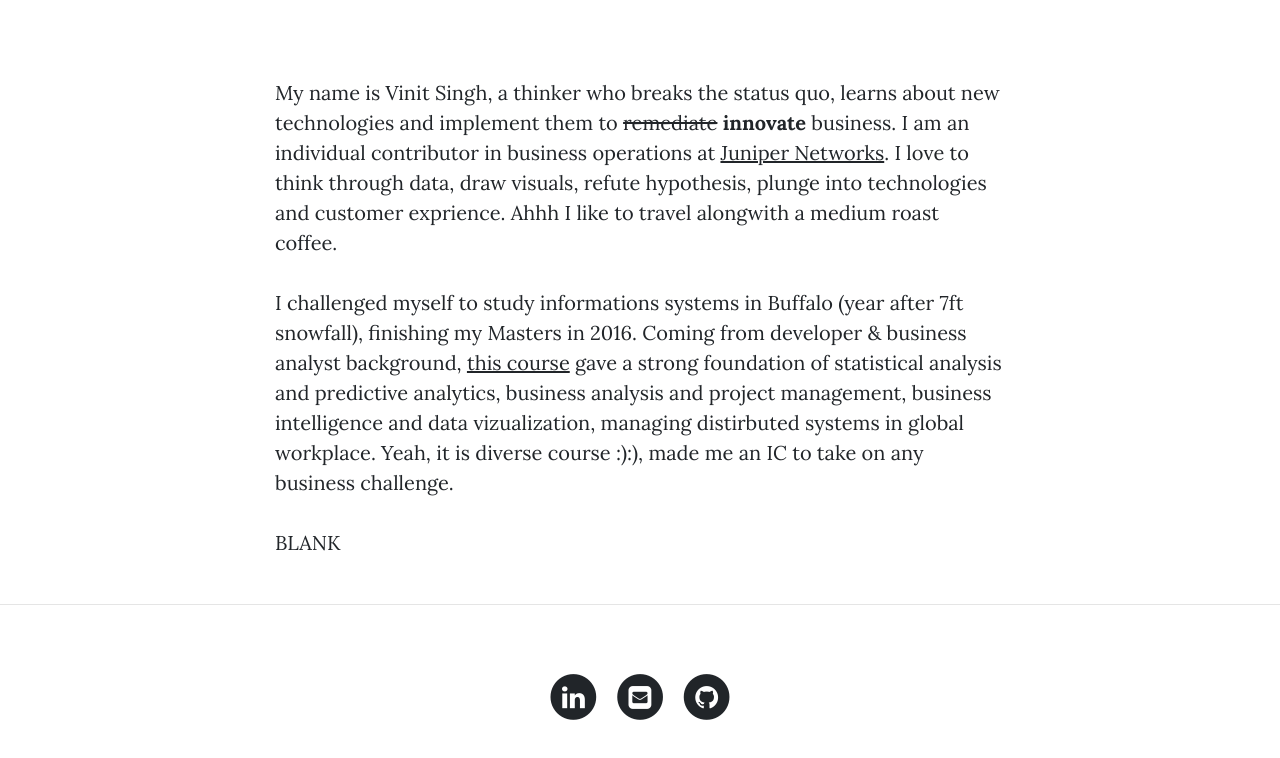
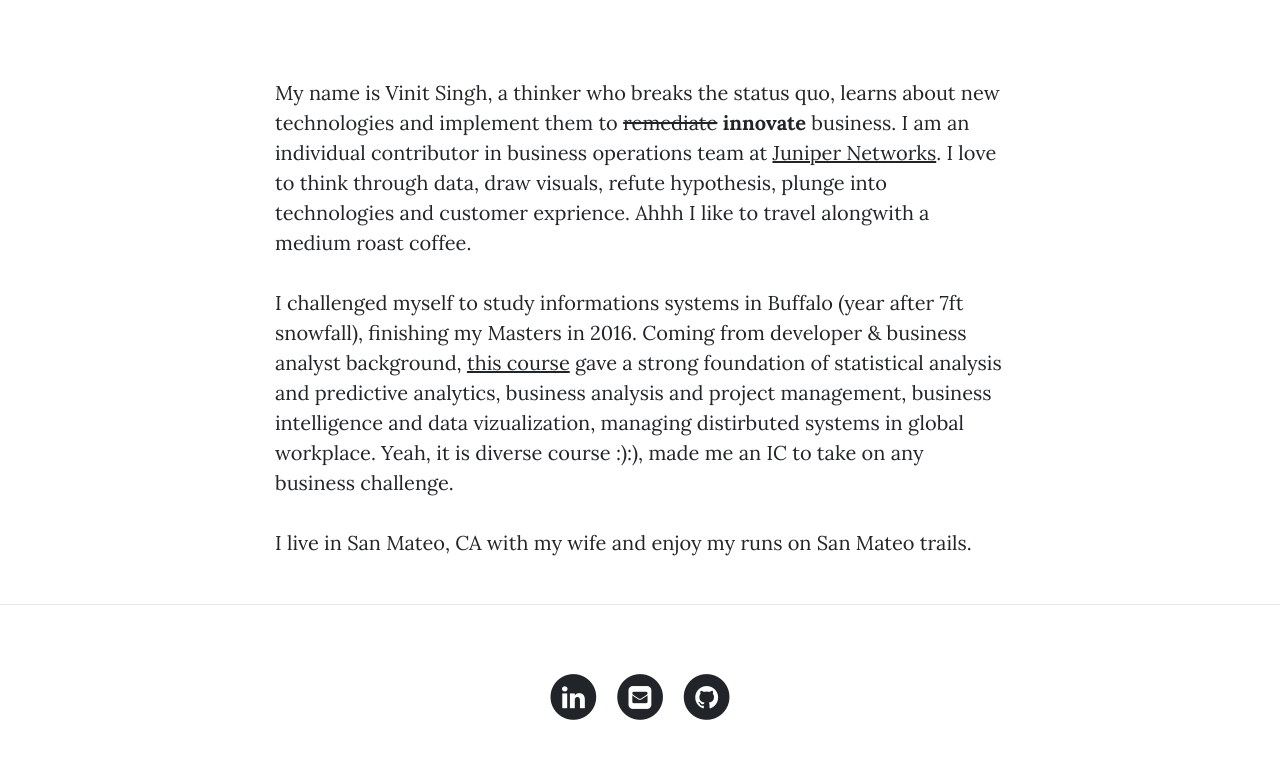
Before and after one commit to vinitsingh44/blog, a plain HTML site: page about.html in a window 1280 px wide. Shown: the part 506-1264 px from the top of the page. Drawn offline with nearby package versions, Linux system fonts and the light colour scheme.

Commit message:
Merge the recent changes

```diff
--- a/about.html
+++ b/about.html
@@ -70,9 +70,9 @@
     <div class="container">
       <div class="row">
         <div class="col-lg-8 col-md-10 mx-auto">
-          <p>My name is Vinit Singh, a thinker who breaks the status quo, learns about new technologies and implement them to <s>remediate</s> <b>innovate</b> business. I am an individual contributor in business operations at <a href="https://www.juniper.net/us/en/">Juniper Networks</a>. I love to think through data, draw visuals, refute hypothesis, plunge into technologies and customer exprience. Ahhh I like to travel alongwith a medium roast coffee.</p>
+          <p>My name is Vinit Singh, a thinker who breaks the status quo, learns about new technologies and implement them to <s>remediate</s> <b>innovate</b> business. I am an individual contributor in business operations team at <a href="https://www.juniper.net/us/en/">Juniper Networks</a>. I love to think through data, draw visuals, refute hypothesis, plunge into technologies and customer exprience. Ahhh I like to travel alongwith a medium roast coffee.</p>
           <p>I challenged myself to study informations systems in Buffalo (year after 7ft snowfall), finishing my Masters in 2016. Coming from developer & business analyst background, <a href="http://mgt.buffalo.edu/degree-programs/master-of-science-ms/information-systems.html">this course</a> gave a strong foundation of statistical analysis and predictive analytics, business analysis and project management, business intelligence and data vizualization, managing distirbuted systems in global workplace. Yeah, it is diverse course :):), made me an IC to take on any business challenge.</p>
-          <p>BLANK</p>
+          <p>I live in San Mateo, CA with my wife and enjoy my runs on San Mateo trails.</p>
         </div>
       </div>
     </div>
```
